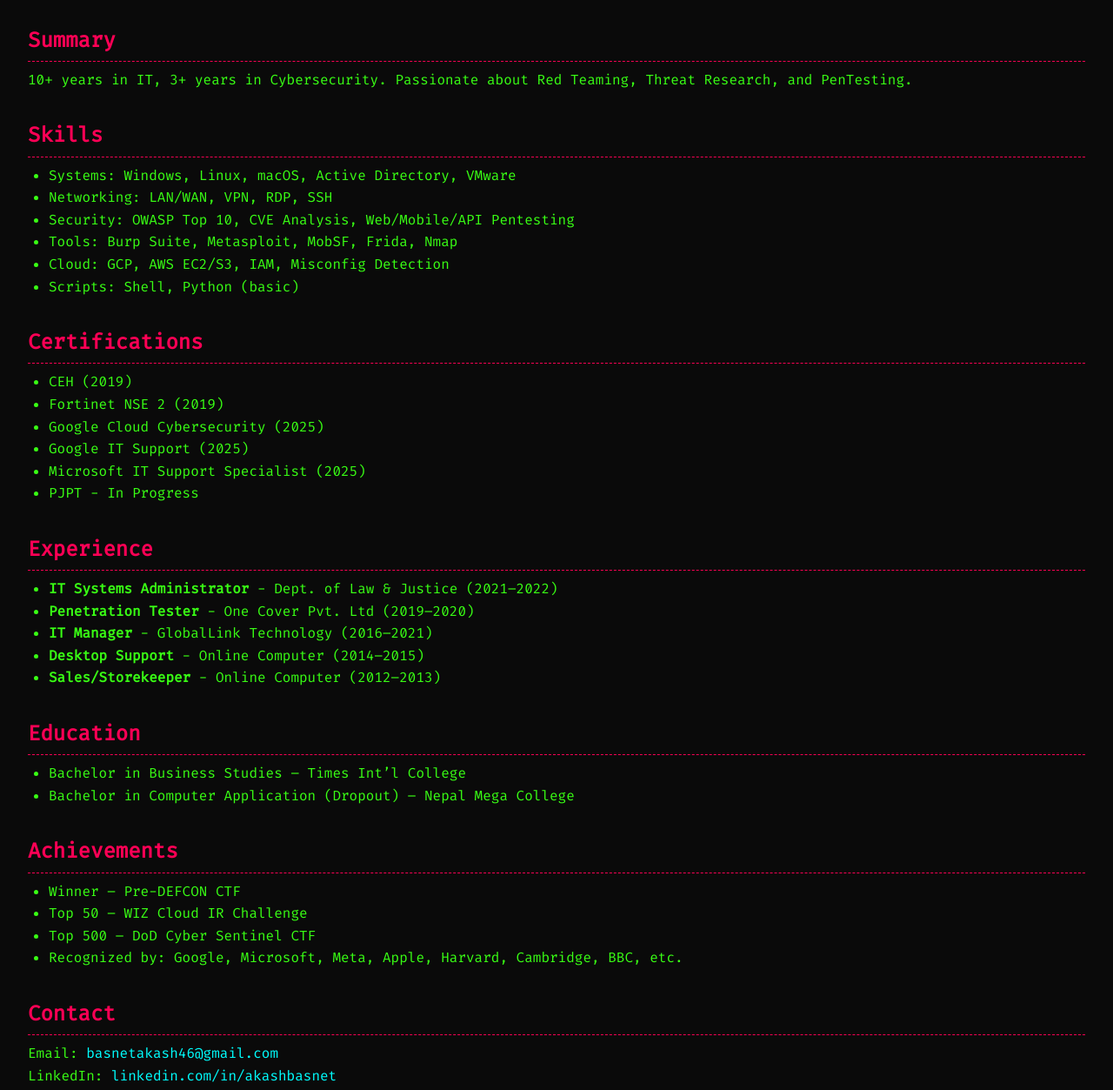
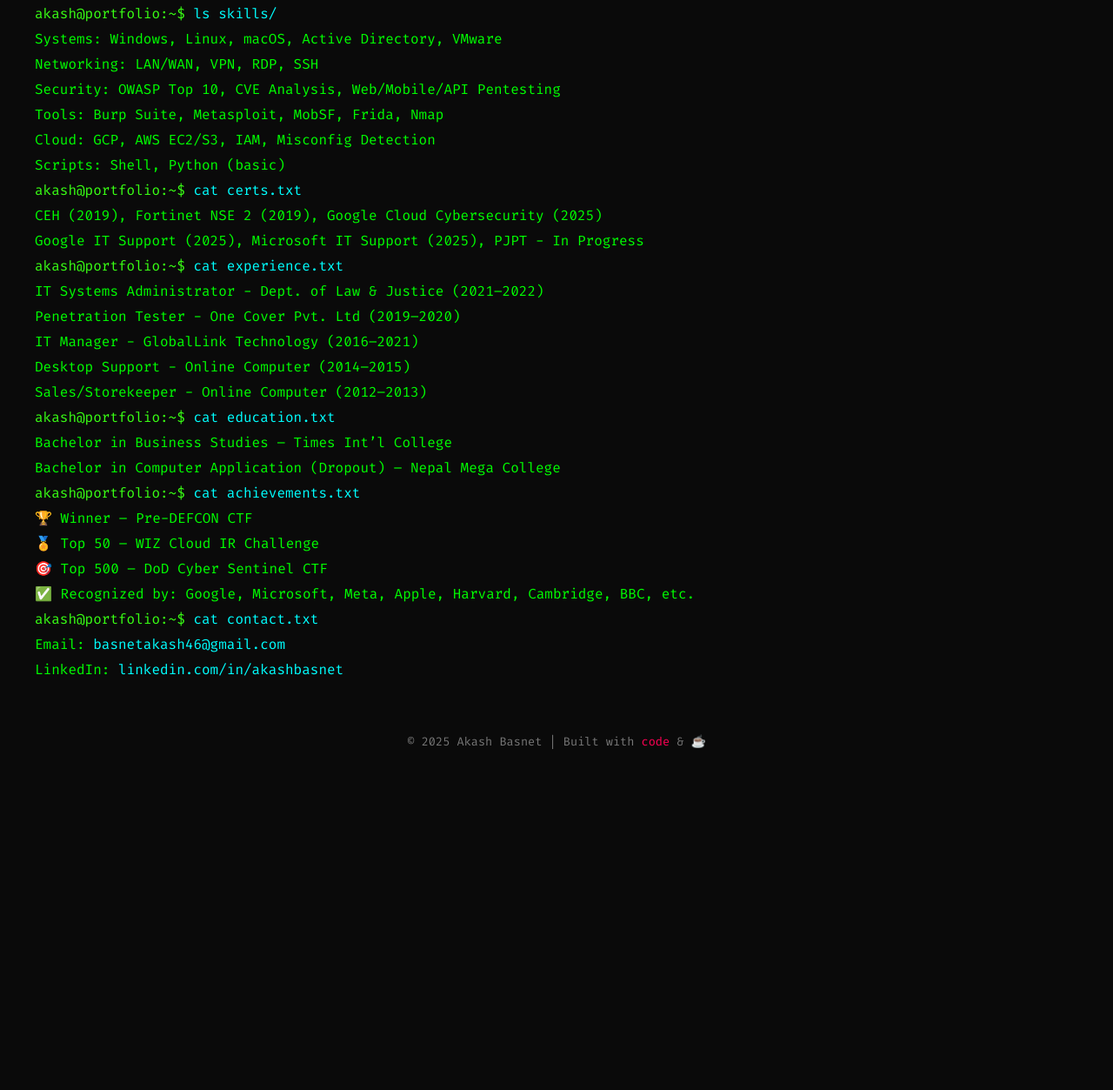
Before and after one commit to akashbasnet/akashbasnet.com, a plain HTML site: page index.html in a window 1280 px wide. Shown: the part 143-1396 px from the top of the page at 87% size. After the commit the page ends 1028 px from the top, so only its background shows below. Drawn offline with Linux system fonts and the light colour scheme.

Commit message:
Update index.html

```diff
--- a/index.html
+++ b/index.html
@@ -1,49 +1,35 @@
 <!DOCTYPE html>
 <html lang="en">
-
 <head>
   <meta charset="UTF-8" />
-  <meta name="viewport" content="width=device-width, initial-scale=1.0" />
+  <meta name="viewport" content="width=device-width, initial-scale=1.0"/>
   <title>Akash Basnet | Hacker Portfolio</title>
   <link href="https://fonts.googleapis.com/css2?family=Fira+Code&display=swap" rel="stylesheet">
   <style>
     * {
-      margin: 0;
-      padding: 0;
       box-sizing: border-box;
       font-family: 'Fira Code', monospace;
     }
 
     body {
       background-color: #0a0a0a;
-      color: #39ff14;
-      padding: 2rem;
-      line-height: 1.6;
+      color: #00ff00;
+      padding: 1rem 2rem;
+      min-height: 100vh;
+      overflow-x: hidden;
     }
 
-    header {
-      text-align: center;
-      margin-bottom: 3rem;
+    .terminal-line {
+      display: block;
+      margin: 0.5rem 0;
     }
 
-    header h1 {
-      font-size: 2.5rem;
-      text-shadow: 0 0 10px #39ff14;
+    .prompt {
+      color: #39ff14;
     }
 
-    .section {
-      margin-bottom: 2rem;
-    }
-
-    h2 {
-      color: #ff0055;
-      margin-bottom: 0.5rem;
-      border-bottom: 1px dashed #ff0055;
-      padding-bottom: 0.3rem;
-    }
-
-    ul {
-      margin-left: 1.5rem;
+    .command {
+      color: #00ffff;
     }
 
     a {
@@ -55,88 +41,68 @@
       text-decoration: underline;
     }
 
+    .highlight {
+      color: #ff0055;
+    }
+
     footer {
+      margin-top: 4rem;
+      font-size: 0.85rem;
+      color: #777;
       text-align: center;
-      margin-top: 4rem;
-      color: #666;
-      font-size: 0.9rem;
+    }
+
+    @media screen and (max-width: 600px) {
+      body {
+        font-size: 0.9rem;
+        padding: 1rem;
+      }
     }
   </style>
 </head>
+<body>
 
-<body>
-  <header>
-    <h1>Akash Basnet</h1>
-    <p>Cybersecurity professional </p>
-  </header>
+  <div class="terminal-line"><span class="prompt">akash@portfolio:~$</span> <span class="command">whoami</span></div>
+  <div class="terminal-line">Akash Basnet - Cybersecurity Professional</div>
 
-  <div class="section">
-    <h2>Summary</h2>
-    <p>10+ years in IT, 3+ years in Cybersecurity. Passionate about Red Teaming, Threat Research, and PenTesting.</p>
-  </div>
+  <div class="terminal-line"><span class="prompt">akash@portfolio:~$</span> <span class="command">cat summary.txt</span></div>
+  <div class="terminal-line">10+ years in IT, 3+ years in Cybersecurity. Focused on Red Teaming, Threat Research, and Pentesting.</div>
 
-  <div class="section">
-    <h2>Skills</h2>
-    <ul>
-      <li>Systems: Windows, Linux, macOS, Active Directory, VMware</li>
-      <li>Networking: LAN/WAN, VPN, RDP, SSH</li>
-      <li>Security: OWASP Top 10, CVE Analysis, Web/Mobile/API Pentesting</li>
-      <li>Tools: Burp Suite, Metasploit, MobSF, Frida, Nmap</li>
-      <li>Cloud: GCP, AWS EC2/S3, IAM, Misconfig Detection</li>
-      <li>Scripts: Shell, Python (basic)</li>
-    </ul>
-  </div>
+  <div class="terminal-line"><span class="prompt">akash@portfolio:~$</span> <span class="command">ls skills/</span></div>
+  <div class="terminal-line">Systems: Windows, Linux, macOS, Active Directory, VMware</div>
+  <div class="terminal-line">Networking: LAN/WAN, VPN, RDP, SSH</div>
+  <div class="terminal-line">Security: OWASP Top 10, CVE Analysis, Web/Mobile/API Pentesting</div>
+  <div class="terminal-line">Tools: Burp Suite, Metasploit, MobSF, Frida, Nmap</div>
+  <div class="terminal-line">Cloud: GCP, AWS EC2/S3, IAM, Misconfig Detection</div>
+  <div class="terminal-line">Scripts: Shell, Python (basic)</div>
 
-  <div class="section">
-    <h2>Certifications</h2>
-    <ul>
-      <li>CEH (2019)</li>
-      <li>Fortinet NSE 2 (2019)</li>
-      <li>Google Cloud Cybersecurity (2025)</li>
-      <li>Google IT Support (2025)</li>
-      <li>Microsoft IT Support Specialist (2025)</li>
-      <li>PJPT - In Progress</li>
-    </ul>
-  </div>
+  <div class="terminal-line"><span class="prompt">akash@portfolio:~$</span> <span class="command">cat certs.txt</span></div>
+  <div class="terminal-line">CEH (2019), Fortinet NSE 2 (2019), Google Cloud Cybersecurity (2025)</div>
+  <div class="terminal-line">Google IT Support (2025), Microsoft IT Support (2025), PJPT - In Progress</div>
 
-  <div class="section">
-    <h2>Experience</h2>
-    <ul>
-      <li><strong>IT Systems Administrator</strong> - Dept. of Law & Justice (2021–2022)</li>
-      <li><strong>Penetration Tester</strong> - One Cover Pvt. Ltd (2019–2020)</li>
-      <li><strong>IT Manager</strong> - GlobalLink Technology (2016–2021)</li>
-      <li><strong>Desktop Support</strong> - Online Computer (2014–2015)</li>
-      <li><strong>Sales/Storekeeper</strong> - Online Computer (2012–2013)</li>
-    </ul>
-  </div>
+  <div class="terminal-line"><span class="prompt">akash@portfolio:~$</span> <span class="command">cat experience.txt</span></div>
+  <div class="terminal-line">IT Systems Administrator - Dept. of Law & Justice (2021–2022)</div>
+  <div class="terminal-line">Penetration Tester - One Cover Pvt. Ltd (2019–2020)</div>
+  <div class="terminal-line">IT Manager - GlobalLink Technology (2016–2021)</div>
+  <div class="terminal-line">Desktop Support - Online Computer (2014–2015)</div>
+  <div class="terminal-line">Sales/Storekeeper - Online Computer (2012–2013)</div>
 
-  <div class="section">
-    <h2>Education</h2>
-    <ul>
-      <li>Bachelor in Business Studies – Times Int’l College</li>
-      <li>Bachelor in Computer Application (Dropout) – Nepal Mega College</li>
-    </ul>
-  </div>
+  <div class="terminal-line"><span class="prompt">akash@portfolio:~$</span> <span class="command">cat education.txt</span></div>
+  <div class="terminal-line">Bachelor in Business Studies – Times Int’l College</div>
+  <div class="terminal-line">Bachelor in Computer Application (Dropout) – Nepal Mega College</div>
 
-  <div class="section">
-    <h2>Achievements</h2>
-    <ul>
-      <li>Winner – Pre-DEFCON CTF</li>
-      <li>Top 50 – WIZ Cloud IR Challenge</li>
-      <li>Top 500 – DoD Cyber Sentinel CTF</li>
-      <li>Recognized by: Google, Microsoft, Meta, Apple, Harvard, Cambridge, BBC, etc.</li>
-    </ul>
-  </div>
+  <div class="terminal-line"><span class="prompt">akash@portfolio:~$</span> <span class="command">cat achievements.txt</span></div>
+  <div class="terminal-line">🏆 Winner – Pre-DEFCON CTF</div>
+  <div class="terminal-line">🏅 Top 50 – WIZ Cloud IR Challenge</div>
+  <div class="terminal-line">🎯 Top 500 – DoD Cyber Sentinel CTF</div>
+  <div class="terminal-line">✅ Recognized by: Google, Microsoft, Meta, Apple, Harvard, Cambridge, BBC, etc.</div>
 
-  <div class="section">
-    <h2>Contact</h2>
-    <p>Email: <a href="mailto:basnetakash46@gmail.com">basnetakash46@gmail.com</a></p>
-    <p>LinkedIn: <a href="https://www.linkedin.com/in/akashbasnet" target="_blank">linkedin.com/in/akashbasnet</a></p>
-  </div>
+  <div class="terminal-line"><span class="prompt">akash@portfolio:~$</span> <span class="command">cat contact.txt</span></div>
+  <div class="terminal-line">Email: <a href="mailto:basnetakash46@gmail.com">basnetakash46@gmail.com</a></div>
+  <div class="terminal-line">LinkedIn: <a href="https://www.linkedin.com/in/akashbasnet" target="_blank">linkedin.com/in/akashbasnet</a></div>
 
   <footer>
-    &copy; 2025 Akash Basnet | Built with code & caffeine ☕
+    &copy; 2025 Akash Basnet | Built with <span class="highlight">code</span> & ☕
   </footer>
 </body>
-
 </html>
```
